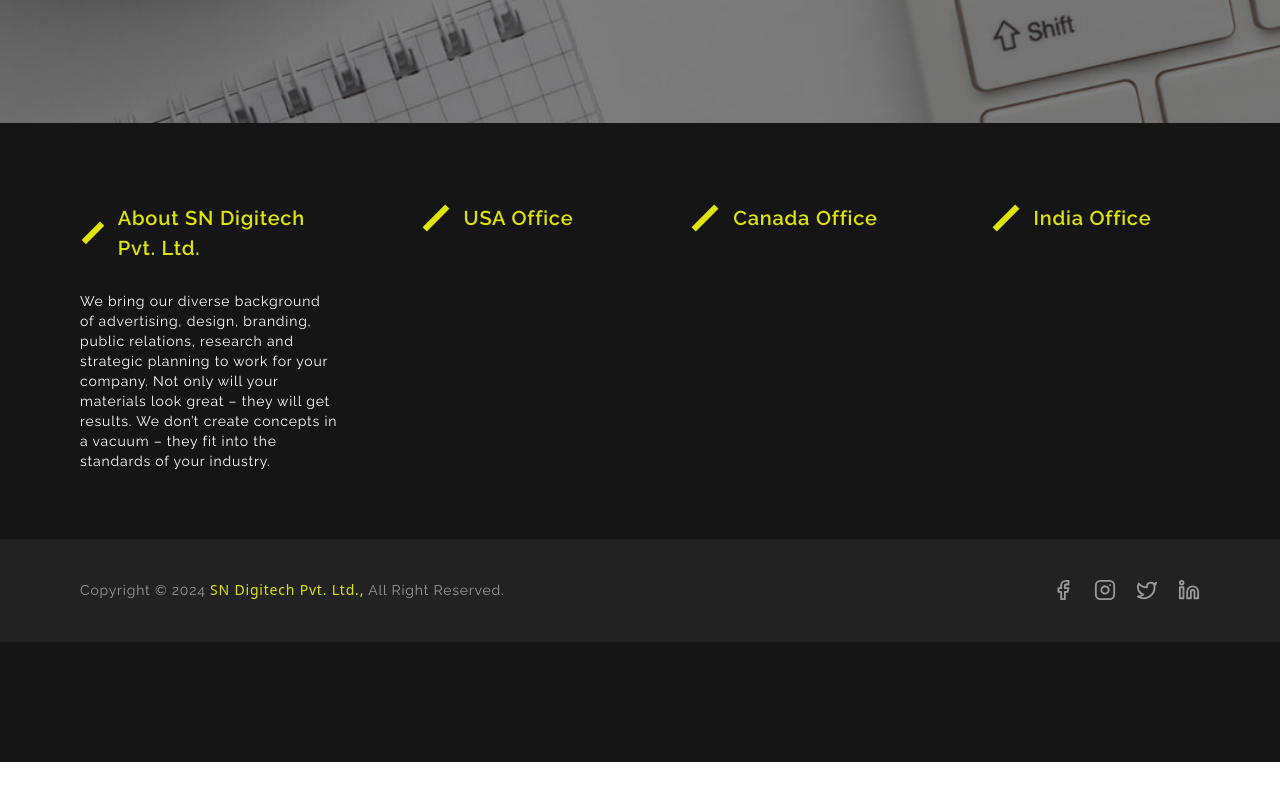
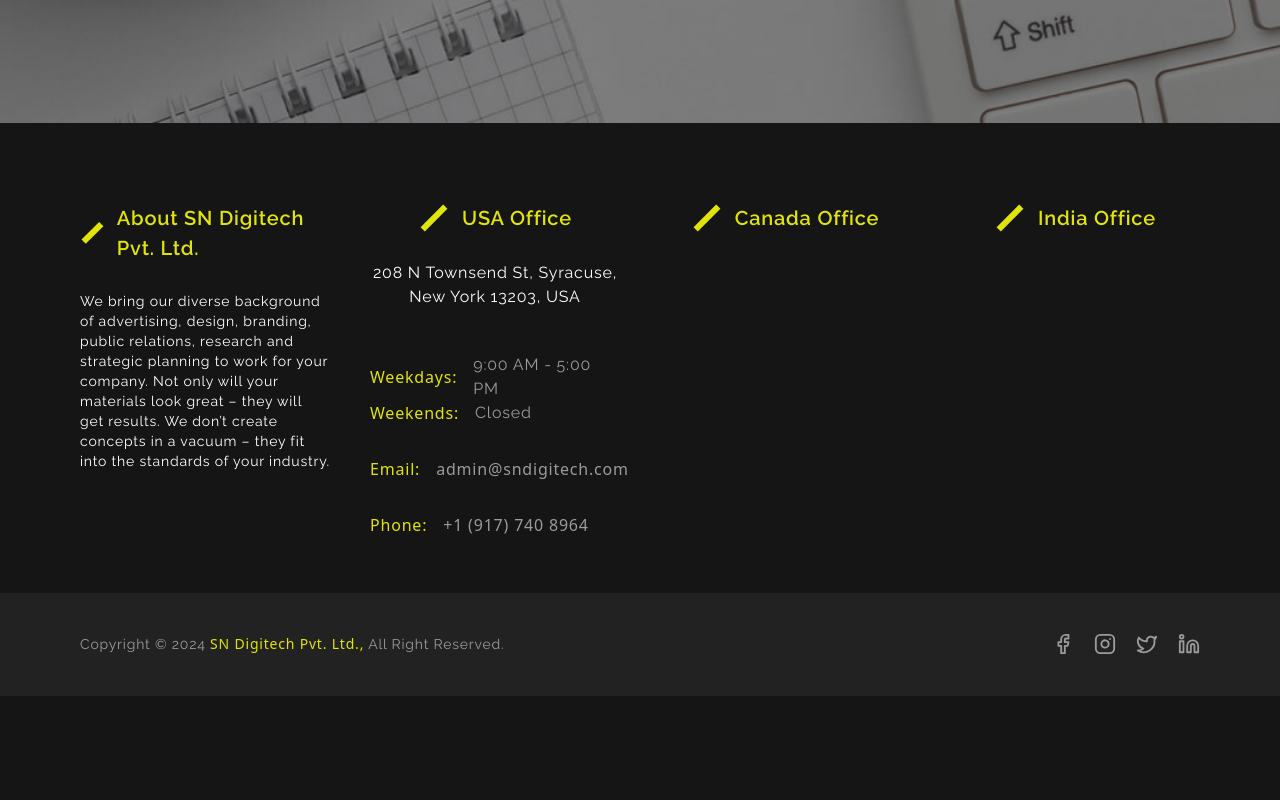
Before and after one commit to Consoling/sndigitech, a React (Vite) app: page / in a window 1280 px wide. Shown: the part 6985-7785 px from the top of the page. Before the commit the page ends 7747 px from the top, so only its background shows below. Built offline with nearby package versions, Linux system fonts and the light colour scheme; a web font is replaced by a local one.

Commit message:
footer usa completed

```diff
--- a/src/components/Footer.jsx
+++ b/src/components/Footer.jsx
@@ -4,7 +4,9 @@
 const Footer = () => {
   return (
     <section className="bg-[#151515] py-20">
-      <div className="grid lg:grid-cols-4 md:grid-cols-2 grid-cols-1 gap-7 w-full justify-evenly px-20 max-[768px]:px-28 max-[500px]:px-10">
+      {/* Part 1 */}
+
+      <div className="grid lg:grid-cols-4 md:grid-cols-2 grid-cols-1 gap-10 w-full justify-evenly px-20 max-[768px]:px-28 max-[500px]:px-10">
         <div className="flex flex-col ">
           <div className="flex flex-row gap-3 justify-center items-center">
             <div className="w-8 -rotate-45 h-1.5 bg-[#e1e507]"></div>
@@ -30,6 +32,30 @@
               USA Office
             </span>
           </div>
+          <div className="flex flex-wrap font-raleway text-white py-7 justify-center items-center w-full text-center">
+            <span className="font-raleway">
+              208 N Townsend St, Syracuse, New York 13203, USA
+            </span>
+          </div>
+          <div className="flex flex-wrap flex-col py-4 ">
+            <span className="font-raleway flex flex-row items-center justify-start gap-4">
+              <p className="text-[#e1e507]">Weekdays:</p>9:00 AM - 5:00 PM
+            </span>
+            <span className="font-raleway flex flex-row items-center justify-start gap-4">
+              <p className="text-[#e1e507]">Weekends:</p>
+              Closed
+            </span>
+          </div>
+          <div className="flex flex-wrap flex-col py-4 ">
+            <span className="font-raleway flex flex-row items-center justify-start gap-4">
+            <p className="text-[#e1e507]">Email:</p><a href="mailto:admin@sndigitech.com" className="hover:underline">admin@sndigitech.com</a>
+            </span>
+          </div>{" "}
+          <div className="flex flex-wrap flex-col py-4 ">
+            <span className="font-raleway flex flex-row items-center justify-start gap-4">
+            <p className="text-[#e1e507]">Phone:</p><a href="tel:+1 (917) 740 8964" className="hover:underline">+1 (917) 740 8964</a>
+            </span>
+          </div>{" "}
         </div>
 
         <div className="flex flex-col ">
@@ -51,6 +77,8 @@
         </div>
       </div>
 
+      {/* Part 2 */}
+
       <div className="flex w-full">
         <div className="flex md:flex-row flex-col max-[768px]:gap-10 bg-[#222] py-10 my-10 px-20  max-[768px]:px-5  max-[768px]:text-center w-full justify-between ">
           <span className="font-raleway text-sm leading-relaxed">
@@ -62,16 +90,26 @@
           </span>
           <div className="flex flex-wrap gap-5 justify-center items-center">
             <span className="cursor-pointer hover:text-white transition-all hover:scale-110   duration-300 ease-out">
-             <a href="https://www.facebook.com/sndigitech"> <Facebook  size={22}/> </a>
+              <a href="https://www.facebook.com/sndigitech">
+                {" "}
+                <Facebook size={22} />{" "}
+              </a>
             </span>
             <span className="cursor-pointer hover:text-white transition-all hover:scale-110   duration-300 ease-out">
-             <a href="https://www.instagram.com/sndigitech/"> <Instagram size={22} /> </a>
+              <a href="https://www.instagram.com/sndigitech/">
+                {" "}
+                <Instagram size={22} />{" "}
+              </a>
             </span>
             <span className="cursor-pointer hover:text-white transition-all hover:scale-110   duration-300 ease-out">
-              <a href="https://twitter.com/sndigitech"><Twitter  size={22}/> </a>
+              <a href="https://twitter.com/sndigitech">
+                <Twitter size={22} />{" "}
+              </a>
             </span>
             <span className="cursor-pointer hover:text-white transition-all hover:scale-110   duration-300 ease-out">
-              <a href="https://www.linkedin.com/company/sndigitech"><Linkedin  size={22}/> </a>
+              <a href="https://www.linkedin.com/company/sndigitech">
+                <Linkedin size={22} />{" "}
+              </a>
             </span>
           </div>
         </div>
```
